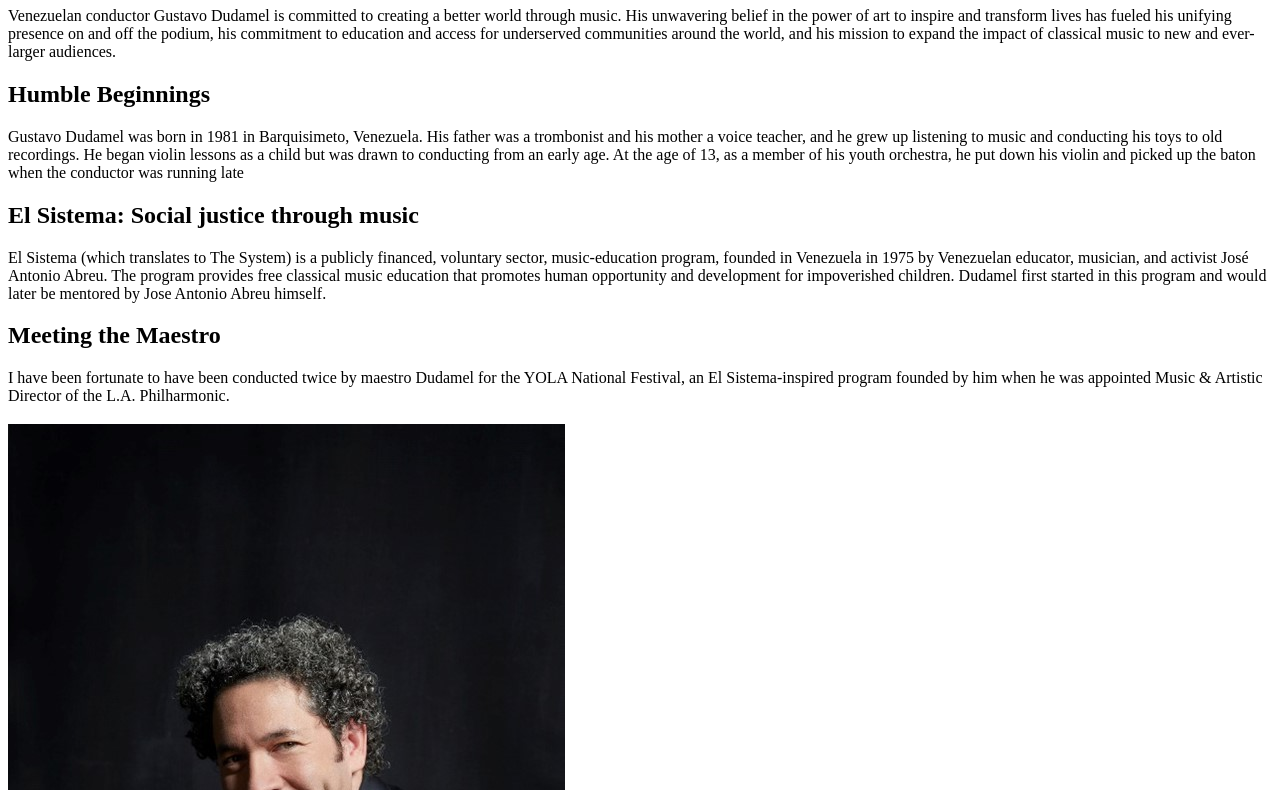
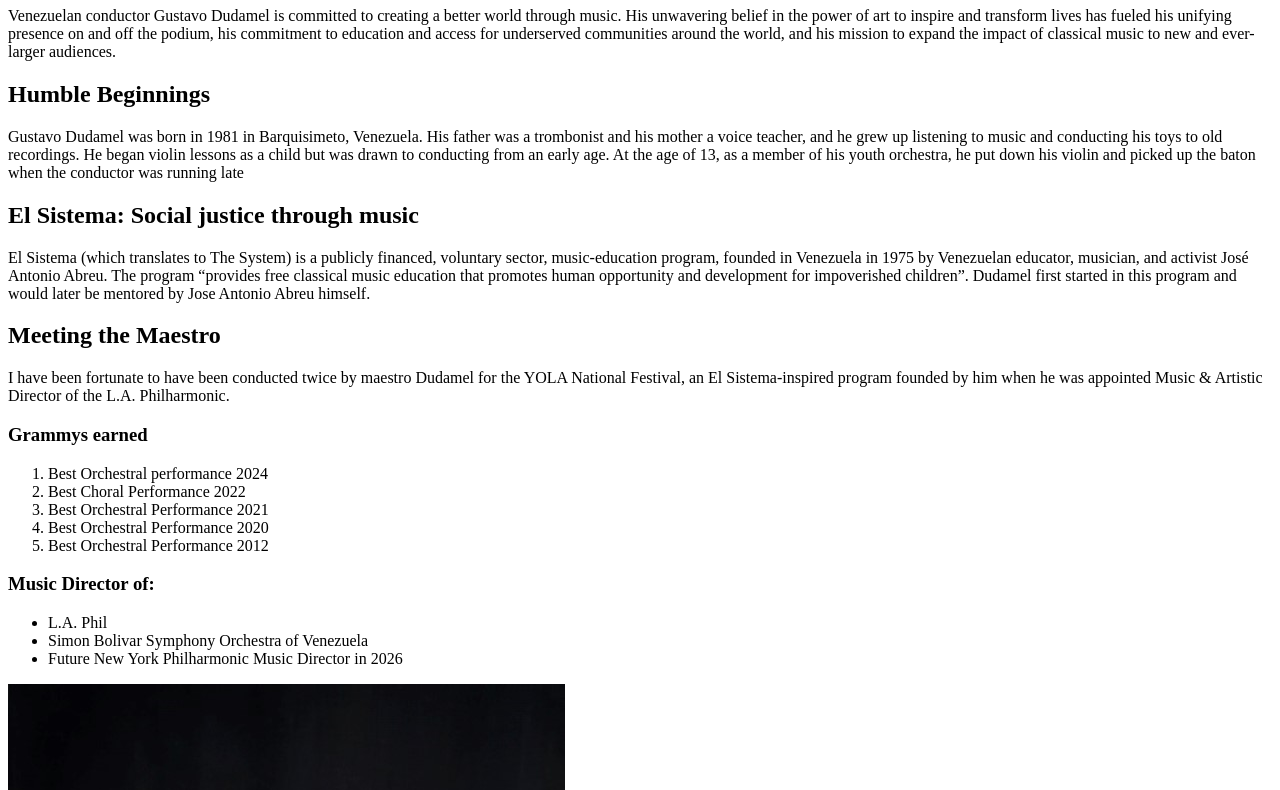
Before and after one commit to Rodrigovrh03/assignment-1, a plain HTML site: page index.html in a window 1280 px wide. Shown: the part 73-863 px from the top of the page. Drawn offline with Linux system fonts and the light colour scheme.

Commit message:
final changes

```diff
--- a/index.html
+++ b/index.html
@@ -10,7 +10,7 @@
 </head>
 <body>
     <header>
-        <h1>Believe in the Impossible: Gustavo Dudamel</h1>
+        <h1><em>Believe in the Impossible:</em> Gustavo Dudamel</h1>
         <p>Venezuelan conductor Gustavo Dudamel is committed to creating a better world through music. His unwavering belief in the power of art to inspire and transform lives has fueled his unifying presence on and off the podium, his commitment to education and access for underserved communities around the world, and his mission to expand the impact of classical music to new and ever-larger audiences.</p>
     </header>
     <main>
@@ -21,7 +21,7 @@
         </section>
         <section>
             <h2>El Sistema: Social justice through music </h2>
-            <p>El Sistema (which translates to The System) is a publicly financed, voluntary sector, music-education program, founded in Venezuela in 1975 by Venezuelan educator, musician, and activist José Antonio Abreu. The program provides free classical music education that promotes human opportunity and development for impoverished children. Dudamel first started in this program and would later be mentored by Jose Antonio Abreu himself.</p>
+            <p>El Sistema (which translates to The System) is a publicly financed, voluntary sector, music-education program, founded in Venezuela in 1975 by Venezuelan educator, musician, and activist José Antonio Abreu. The program <q>provides free classical music education that promotes human opportunity and development for impoverished children</q>. Dudamel first started in this program and would later be mentored by Jose Antonio Abreu himself.</p>
         </section>
         <section>
             <h2>Meeting the Maestro</h2>
@@ -29,14 +29,37 @@
         </section>
         <!-- This is the ordered list section -->
          <section>
-            <h3></h3>
-            <ol></ol>
+            <h3>Grammys earned</h3>
+            <ol>
+                <li>Best Orchestral performance 2024</li>
+                <li>Best Choral Performance 2022</li>
+                <li>Best Orchestral Performance 2021</li>
+                <li>Best Orchestral Performance 2020</li>
+                <li>Best Orchestral Performance 2012</li>
+            </ol>
+            <h3>Music Director of:</h3>
+            <ul>
+                <li>L.A. Phil</li>
+                <li>Simon Bolivar Symphony Orchestra of Venezuela</li>
+                <li>Future New York Philharmonic Music Director in 2026</li>
+            </ul>
          </section>
         <!-- This is the gallery section -->
         <section>
 <img src="images/gustavo1.jpg" alt="Gustavo Dudamel posing with baton">
 <img src="images/gustavo2.jpg" alt="Gustavo Dudamel in concert at the Walt Disney Concert Hall">
 <img src="images/gustavo3.jpg" alt="Gustavo Dudamel and Rodrigo Rodriguez post-concert">
+<!-- This is the video reference section -->
+<section>
+    <h3>Performances</h3>
+    <iframe width="560" height="315" src="https://www.youtube.com/embed/bcDCHnAd8N4?si=k6WO1Lx7_7opYig6" title="YouTube video player" frameborder="0" allow="accelerometer; autoplay; clipboard-write; encrypted-media; gyroscope; picture-in-picture; web-share" referrerpolicy="strict-origin-when-cross-origin" allowfullscreen></iframe>
+    <iframe width="560" height="315" src="https://www.youtube.com/embed/_1ynC1RB3kY?si=FKb_-3JrWvFpSMOJ" title="YouTube video player" frameborder="0" allow="accelerometer; autoplay; clipboard-write; encrypted-media; gyroscope; picture-in-picture; web-share" referrerpolicy="strict-origin-when-cross-origin" allowfullscreen></iframe>
+    <h4>Interviews:
+<a href="https://www.classicfm.com/artists/gustavo-dudamel/music-arts-cut-education-interview/"> Classic FM Interview</a>
+<a href="https://www.bbc.com/reel/video/p0dmvd1q/gustavo-dudamel-music-has-the-power-to-change-the-world-"> BBC Interview</a>
+    </h4>
+
+</section>
 
         </section>
     </main>
```
